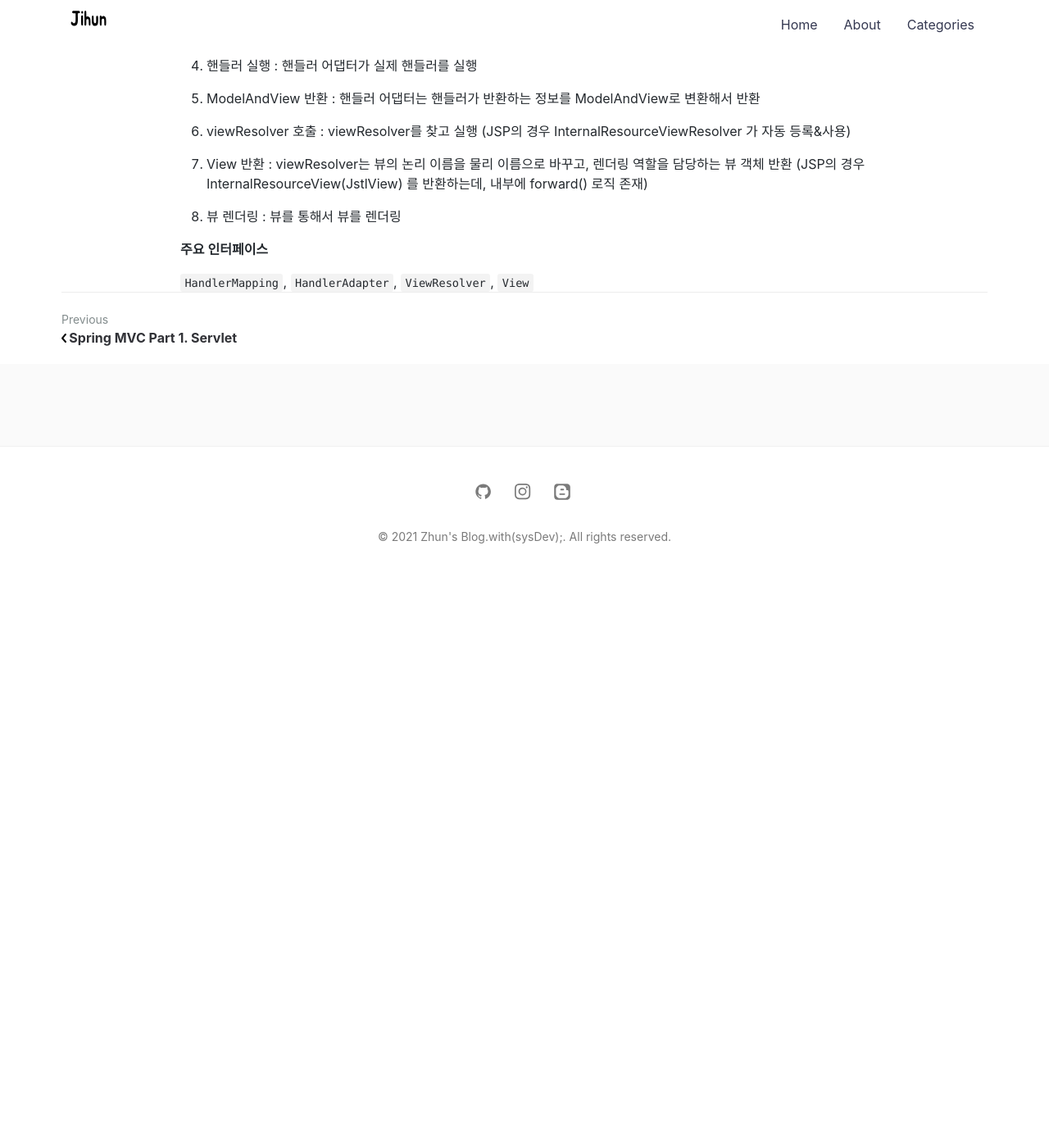
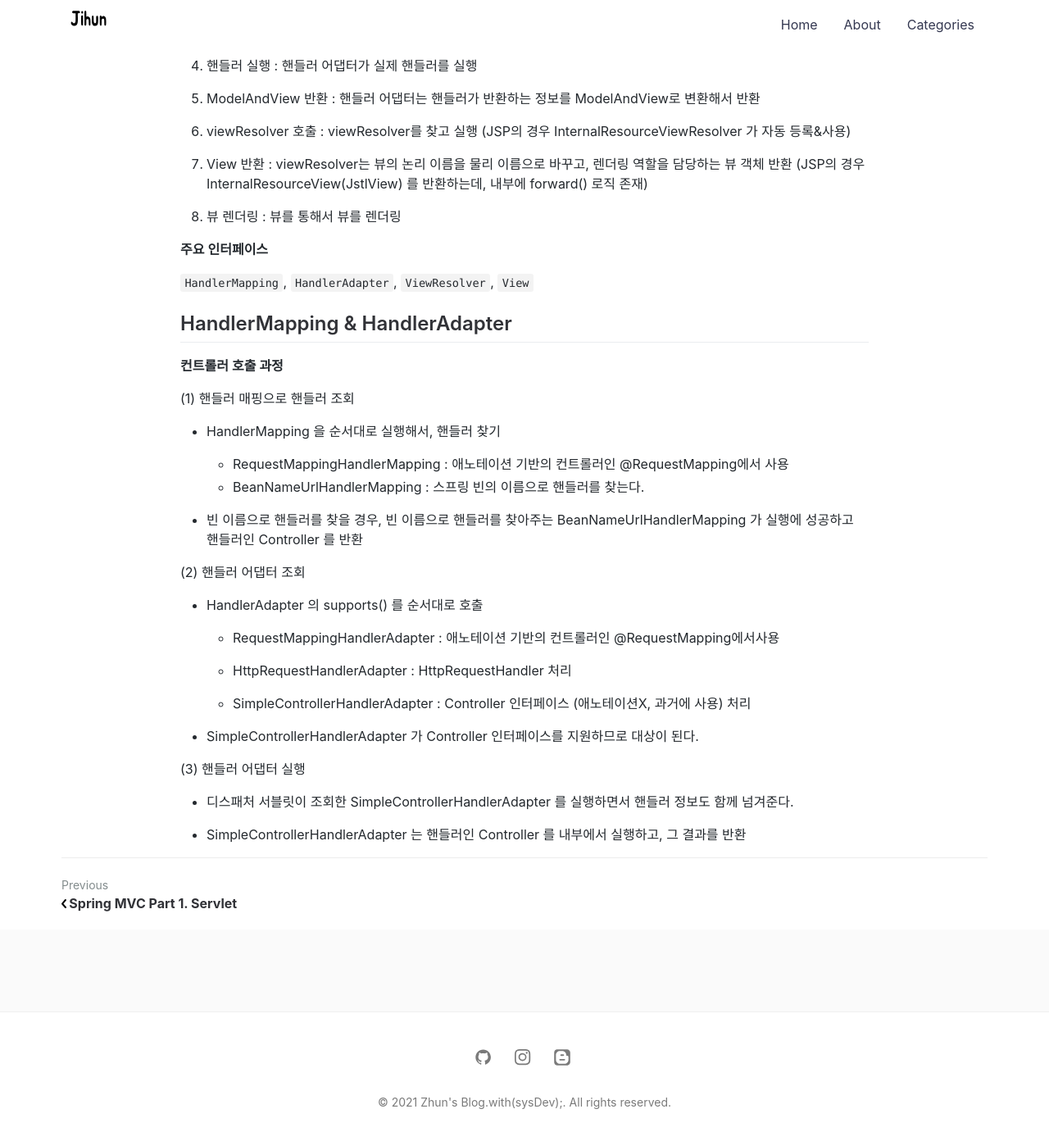
Before and after one commit to jihunparkme/jihunparkme.github.io, a Jekyll site: the page built from _posts/2021-08-16-Spring-MVC-Part1-MVC.md, in a window 1280 px wide and 1400 px high, scrolled down 1522 px. Shown: the top 1392 px of the window at 82% size. Built offline with Jekyll 4.4.1, drawn with Linux system fonts in a browser that asks for light colours; comment, search, counter and statistics services are not loaded; before the commit the page ends 2232 px from its top, so only the background shows below that.

Commit message:
[스프링 MVC - 구조 이해] 핸들러 매핑과 핸들러 어댑터

```diff
--- a/_posts/2021-08-16-Spring-MVC-Part1-MVC.md
+++ b/_posts/2021-08-16-Spring-MVC-Part1-MVC.md
@@ -42,3 +42,35 @@ featured-img: spring_mvc
 **주요 인터페이스**
 
 `HandlerMapping`, `HandlerAdapter`, `ViewResolver`, `View`
+
+## HandlerMapping & HandlerAdapter
+
+**컨트롤러 호출 과정**
+
+(1) 핸들러 매핑으로 핸들러 조회
+
+- HandlerMapping 을 순서대로 실행해서, 핸들러 찾기
+
+  - RequestMappingHandlerMapping : 애노테이션 기반의 컨트롤러인 @RequestMapping에서
+    사용
+  - BeanNameUrlHandlerMapping : 스프링 빈의 이름으로 핸들러를 찾는다.
+
+- 빈 이름으로 핸들러를 찾을 경우, 빈 이름으로 핸들러를 찾아주는 BeanNameUrlHandlerMapping 가 실행에 성공하고 핸들러인 Controller 를 반환
+
+(2) 핸들러 어댑터 조회
+
+- HandlerAdapter 의 supports() 를 순서대로 호출
+
+  - RequestMappingHandlerAdapter : 애노테이션 기반의 컨트롤러인 @RequestMapping에서사용
+
+  - HttpRequestHandlerAdapter : HttpRequestHandler 처리
+
+  - SimpleControllerHandlerAdapter : Controller 인터페이스 (애노테이션X, 과거에 사용) 처리
+
+- SimpleControllerHandlerAdapter 가 Controller 인터페이스를 지원하므로 대상이 된다.
+
+(3) 핸들러 어댑터 실행
+
+- 디스패처 서블릿이 조회한 SimpleControllerHandlerAdapter 를 실행하면서 핸들러 정보도 함께 넘겨준다.
+
+- SimpleControllerHandlerAdapter 는 핸들러인 Controller 를 내부에서 실행하고, 그 결과를 반환
```
